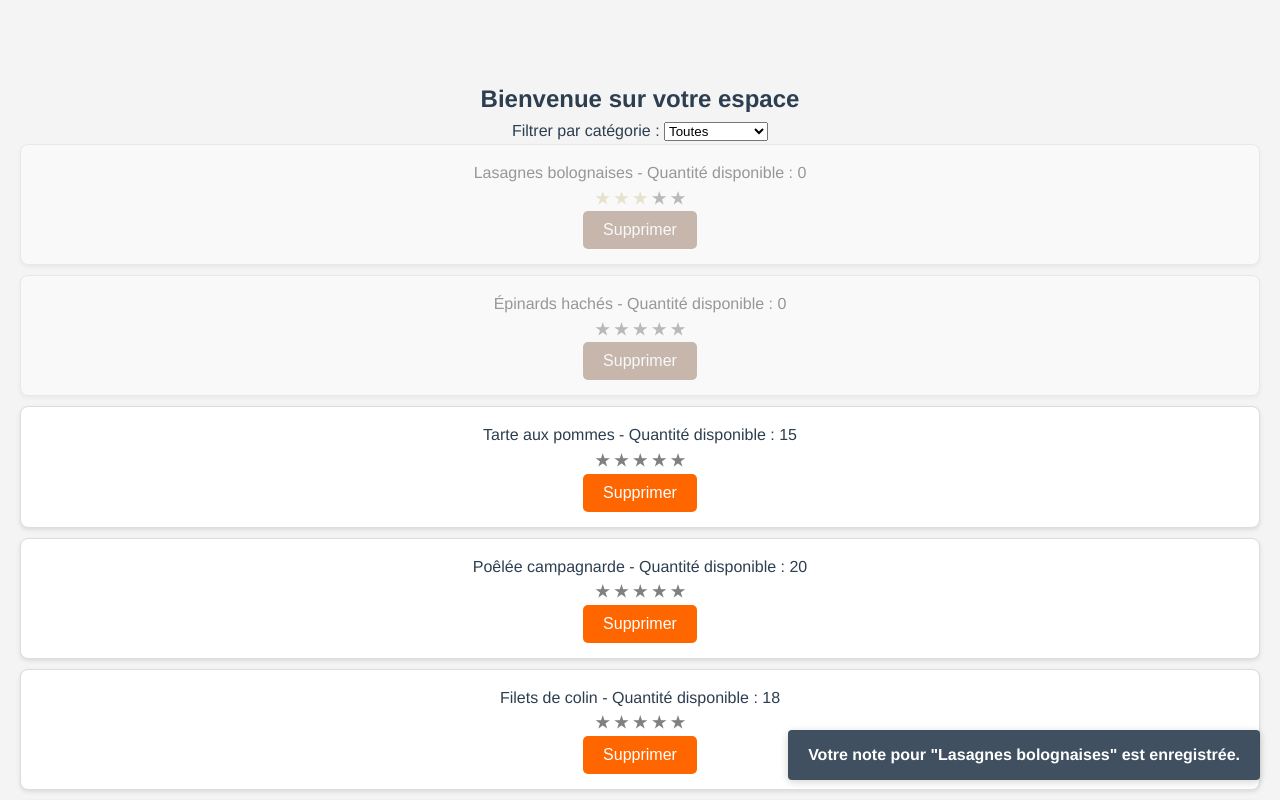
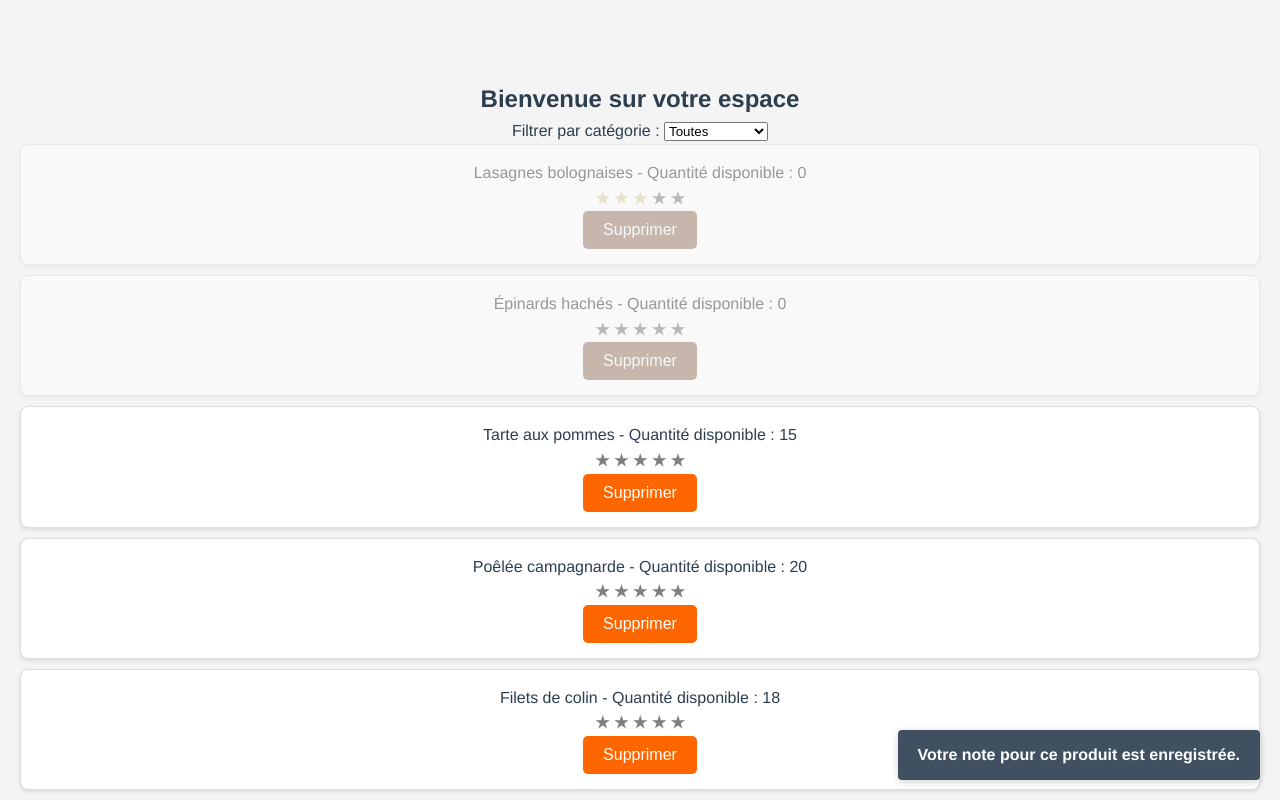
Before and after one commit to cynthiaapura/b3-rattrapages-apura-cynthia, a Vue app in the folder 14-frameworks-front/picard_app/: page / in a window 1280 px wide. Both pictures are taken after a click on the item 640 px from the left and 204 px from the top of the page. Shown: the top 800 px of the page. Built offline with nearby package versions, Linux system fonts and the light colour scheme.

Commit message:
fix: minor improvements and code cleanup

```diff
--- a/14-frameworks-front/picard_app/src/App.vue
+++ b/14-frameworks-front/picard_app/src/App.vue
@@ -3,7 +3,7 @@
     <h2>Bienvenue sur votre espace</h2>
     <CategoryFilter :categories="categories" @categorySelected="selectedCategory = $event" />
     <ProductList :filterCategory="selectedCategory" :products="products" @delete-product="deleteProduct"
-      @update-quantity="updateProductQuantity" />
+      @update-quantity="updateProductQuantity" @update-rate="updateProductRate" />
     <button @click="showAddModal = true"> Ajouter un produit </button>
     <AddProductModal v-if="showAddModal" :categories="categories" @close="showAddModal = false"
       @product-added="addProduct" />
@@ -44,23 +44,33 @@ export default {
     }
   },
   methods: {
+    saveProduct() {
+      localStorage.setItem('products', JSON.stringify(this.products));
+    },
     addProduct(newProduct) {
       this.products = [...this.products, newProduct]
-      localStorage.setItem('products', JSON.stringify(this.products));
+      this.saveProduct();
     },
     deleteProduct(productId) {
       this.products = this.products.filter(p => p.id !== productId);
-      localStorage.setItem('products', JSON.stringify(this.products));
+      this.saveProduct();
     },
     updateProductQuantity({ id, quantity }) {
       this.products = this.products.map(p =>
         p.id === id
-          ? { ...p, quantity, available: quantity > 0 }
+          ? { ...p, quantity }
           : p
       );
-      localStorage.setItem('products', JSON.stringify(this.products));
-    }
-
+      this.saveProduct();
+    },
+    updateProductRate({ id, rate }) {
+      this.products = this.products.map(p =>
+        p.id === id
+          ? { ...p, rate }
+          : p
+      );
+      this.saveProduct();
+    },
   }
 }
 </script>
--- a/14-frameworks-front/picard_app/src/components/AddProduct.vue
+++ b/14-frameworks-front/picard_app/src/components/AddProduct.vue
@@ -68,7 +68,7 @@ export default {
                 price: this.price,
                 quantity: this.quantity,
                 rate: 0,
-                category: this.category.trim(),
+                category: this.category,
                 expirationDate: this.expirationDate,
                 addedDate: new Date().toISOString().slice(0, 10)
             };
--- a/14-frameworks-front/picard_app/src/components/ProductList.vue
+++ b/14-frameworks-front/picard_app/src/components/ProductList.vue
@@ -1,6 +1,6 @@
 <template>
   <div>
-    <div v-if="showToast" class="toast-notification">
+    <div v-if="isToastVisible" class="toast-notification">
       {{ toastMessage }}
     </div>
     <ProductModal v-if="selectedProduct" :product="selectedProduct" @close="selectedProduct = null"
@@ -8,7 +8,7 @@
 
     <ul>
       <li v-for="product in filteredProducts" :key="product.id"
-        :class="{ 'unavailable': !product.available, 'clickable': true}" style="margin-bottom: 10px;"
+        :class="{ 'unavailable': !product.available, 'clickable': true }" style="margin-bottom: 10px;"
         @click="openProductDetails(product)">
         {{ product.name }} - Quantité disponible : {{ product.quantity }}
         <div>
@@ -43,8 +43,7 @@ export default {
 
   data() {
     return {
-      localProducts: [],
-      showToast: false,
+      isToastVisible: false,
       toastMessage: '',
       selectedProduct: null,
     };
@@ -53,41 +52,27 @@ export default {
   computed: {
     filteredProducts() {
       if (!this.filterCategory) {
-        return this.localProducts;
+        return this.products.map(p => ({
+          ...p,
+          available: p.quantity > 0
+        }));
       }
-      return this.localProducts.filter(p => p.category === this.filterCategory);
+      return this.products
+        .filter(p => p.category === this.filterCategory)
+        .map(p => ({
+          ...p,
+          available: p.quantity > 0
+        }));
     }
   },
-
-  watch: {
-    products: {
-      immediate: true,
-      handler(newProducts) {
-        this.localProducts = [...newProducts.map(p => ({
-          ...p,
-          available: p.quantity > 0
-        }))];
-      }
-    }
-  },
-
-  mounted() {
-  },
-
   methods: {
-    setRating(productId, rating) {
-      const product = this.localProducts.find(p => p.id === productId);
-      if (product) {
-        product.rate = rating;
-        localStorage.setItem('products', JSON.stringify(this.localProducts));
-
-        this.toastMessage = `Votre note pour "${product.name}" est enregistrée.`;
-        this.showToast = true;
-        setTimeout(() => {
-          this.showToast = false;
-          this.toastMessage = '';
-        }, 3000);
-      }
+    showToast(message) {
+      this.toastMessage = message;
+      this.isToastVisible = true;
+      setTimeout(() => {
+        this.isToastVisible = false;
+        this.toastMessage = '';
+      }, 3000);
     },
     openProductDetails(product) {
       this.selectedProduct = product;
@@ -95,24 +80,15 @@ export default {
     deleteProduct(productId) {
       this.$emit('delete-product', productId);
     },
-    startEditing() {
-      this.isEditing = true;
-      this.localQuantity = this.product.quantity;
-      this.isDirty = false;
-      this.$nextTick(() => {
-        this.$refs.quantityInput.focus();
-      });
-    },
     handleUpdateQuantity({ id, quantity }) {
       this.$emit('update-quantity', { id, quantity });
       this.selectedProduct = null;
-      this.showToast = true;
-      this.toastMessage = `Quantité mise à jour pour le produit.`;
-      setTimeout(() => {
-        this.showToast = false;
-        this.toastMessage = '';
-      }, 3000);
-    }
+      this.showToast(`Quantité modifiée.`);
+    },
+    setRating(productId, rating) {
+      this.$emit('update-rate', { id: productId, rate: rating });
+      this.showToast(`Votre note pour ce produit est enregistrée.`);
+    },
   }
 }
 </script>
--- a/14-frameworks-front/picard_app/src/components/ProductModal.vue
+++ b/14-frameworks-front/picard_app/src/components/ProductModal.vue
@@ -29,21 +29,19 @@ export default {
     return {
       isEditing: false,
       localQuantity: this.product.quantity,
-      isDirty: false,
     };
   },
   methods: {
     startEditing() {
       this.isEditing = true;
       this.localQuantity = this.product.quantity;
-      this.isDirty = false;
       this.$nextTick(() => {
         this.$refs.quantityInput.focus();
       });
     },
     validateQuantity() {
       if (this.localQuantity === null || this.localQuantity < 0) {
-        alert('La quantié ne peut pas être négative.');
+        alert('La quantité ne peut pas être négative.');
         this.$refs.quantityInput.focus();
         return;
       }
@@ -56,7 +54,6 @@ export default {
     cancelEditing() {
       this.isEditing = false;
       this.localQuantity = this.product.quantity;
-      this.isDirty = false;
     },
     close() {
       if (this.isEditing) {
@@ -71,7 +68,6 @@ export default {
     product(newProduct) {
       this.localQuantity = newProduct.quantity;
       this.isEditing = false;
-      this.isDirty = false;
     }
   }
 }
```
